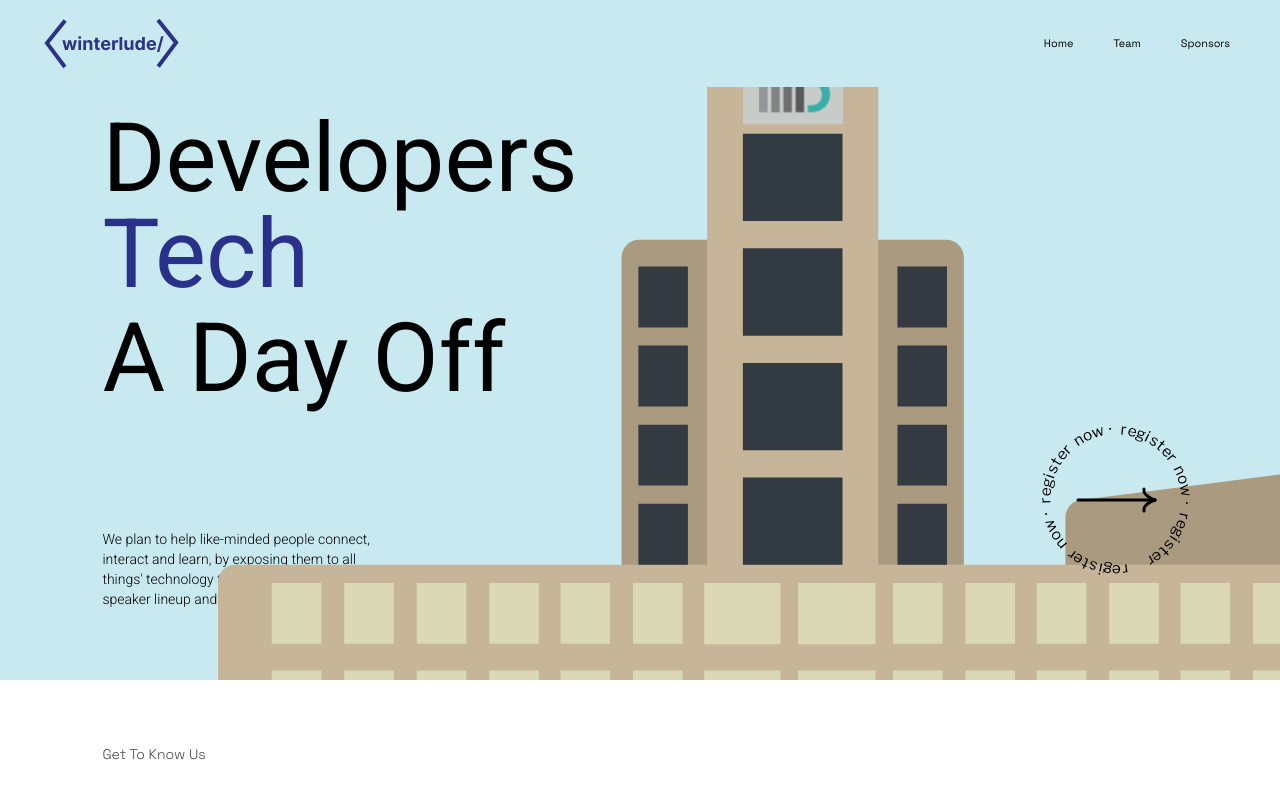
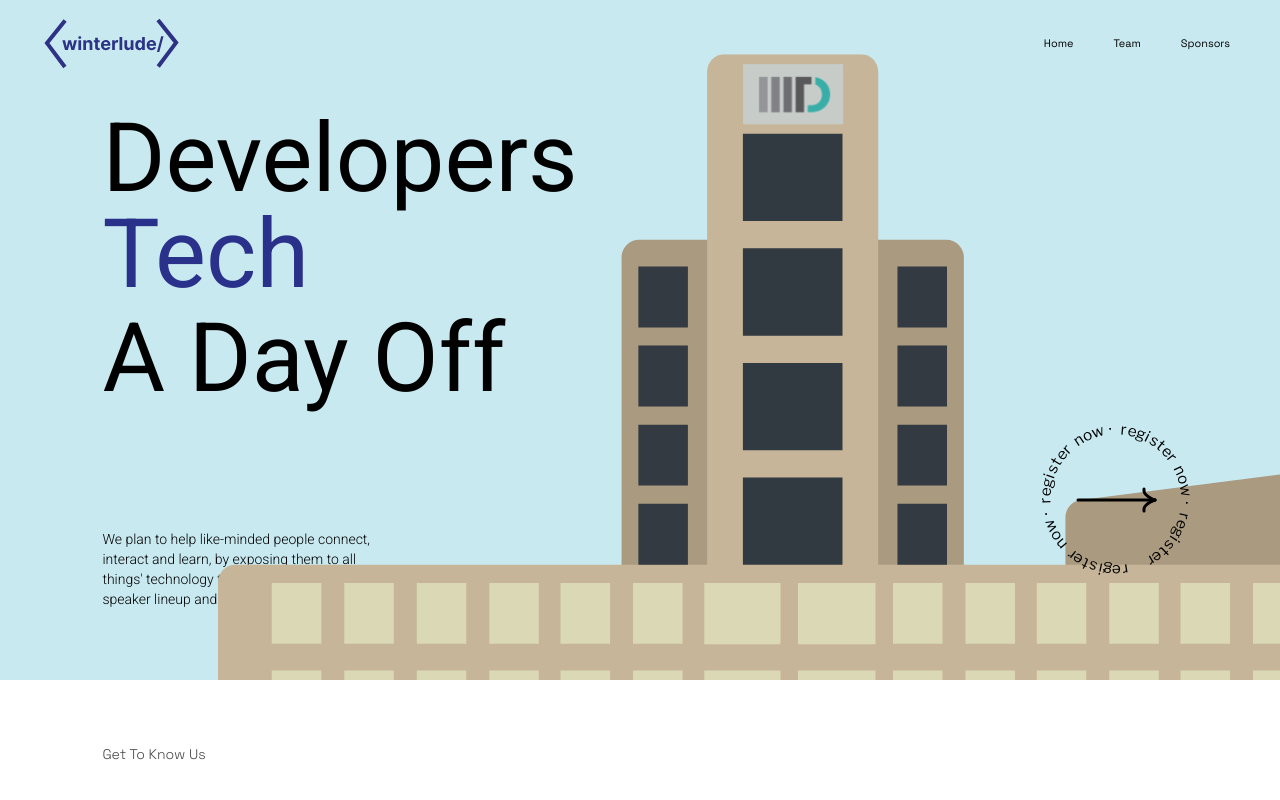
Before and after one commit to GDSC-IIITD/Winterlude23, a Next.js app: page /Home in a window 1280 px wide. Shown: the top 800 px of the page. Built offline with nearby package versions, Linux system fonts and the light colour scheme.

Commit message:
basic frontend

```diff
--- a/components/Navbar.jsx
+++ b/components/Navbar.jsx
@@ -77,7 +77,7 @@ function NavBar() {
           </div>
       </div>
     </nav>
-    <div className="flex w-full justify-between items-center top-0 bg-[#C8E9F0] z-50  p-[1.4vmax] small:hidden small:pt-[3vmax] absolute">
+    <div className="flex w-full justify-between items-center top-0 z-50  p-[1.4vmax] small:hidden small:pt-[3vmax] absolute">
       <div className="space-y-2 z-40 large:hidden small:hidden">
         <span className="block w-7 h-1 bg-textMain z-40"></span>
         <span className="block w-7 h-1 bg-textMain z-40"></span>
--- a/components/Social.jsx
+++ b/components/Social.jsx
@@ -12,12 +12,12 @@ import {
 function Social() {
 
      const { scrollY } = useScroll();
-     const y1 = useTransform(scrollY, [300, 600], [300, 200]);
-     const y2 = useTransform(scrollY, [270, 600], [-300, -600]);
+     const y1 = useTransform(scrollY, [0, 300], [0, 200]);
+     const y2 = useTransform(scrollY, [0, 300], [0, 200]);
 
 
   return (
-    <div className="flex h-[2] justify-between p-20 relative z-10 bg-[white] w-full items">
+    <div className="flex h-[200vh] justify-between p-20 relative z-10 bg-[white] w-full items">
         <motion.div className="flex flex-col w-[18%]" style={{y:y1}}>
             <Bar icon={data[0].icon}
                  title={data[0].title}
```
